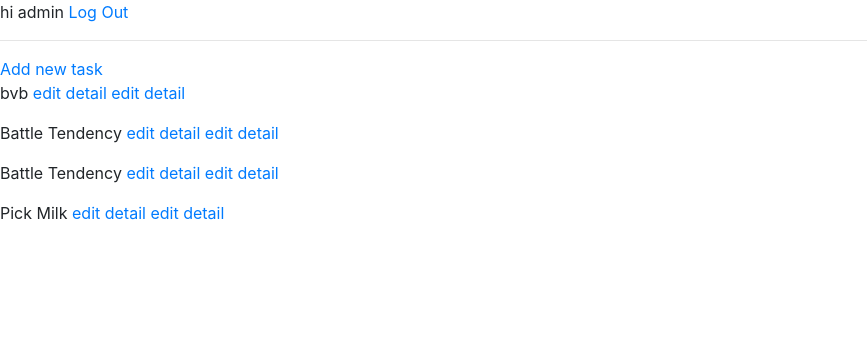
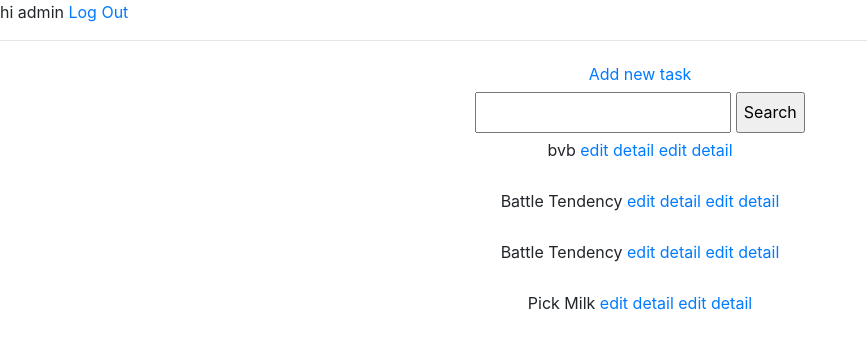
Before and after one commit to WinterOdin/CBV-To-Do-App, a Django app: page / in a window 1280 px wide. Shown: the top 349 px of the page, without its empty margins (0-867 px from the left). Run offline with Django 3.2, Linux system fonts and the light colour scheme; a user stored in the database is signed in; data comes from the database, SQL or seed files in the repository; both versions use the stored data as it was after the commit; some libraries are stand-ins or nearby versions.

Commit message:
small change in html just to make it more bearable

```diff
--- a/core/static/css/style.css
+++ b/core/static/css/style.css
@@ -0,0 +1,4 @@
+body{
+    color:red;
+    font-size:50px
+}
--- a/core/todo/templates/todo/base.html
+++ b/core/todo/templates/todo/base.html
@@ -9,8 +9,7 @@
 
 
     <meta name="viewport" content="width=device-width, initial-scale=1">
-    <link rel="stylesheet" type="text/css" href="{% static 'css/style.css' %}?v=3.4.2">
-    <link rel="stylesheet" type="text/css" href="{% static 'css/navbar.css' %}?v=3.4.2" >
+    <link rel="stylesheet" type="text/css" href="{% static 'css/style.css' %}">
 
     <link rel="stylesheet" href="https://stackpath.bootstrapcdn.com/bootstrap/4.3.1/css/bootstrap.min.css" integrity="sha384-ggOyR0iXCbMQv3Xipma34MD+dH/1fQ784/j6cY/iJTQUOhcWr7x9JvoRxT2MZw1T" crossorigin="anonymous">
 
@@ -28,6 +27,14 @@
     <link rel="stylesheet" href="https://use.fontawesome.com/releases/v5.15.2/css/fontawesome.css" integrity="sha384-Hx1dya9ptAdKu2hLNR5C2Cwgm+wCfwD0VMGE6jk5OUxxa9I58YfxOCwEtRog+3wk" crossorigin="anonymous">
 </head>
 <body>
+
+<style>
+    .wrapperList{
+        text-align: center;
+        line-height:35px;
+        font-size: 16px;
+    }
+</style>
 
 {% if request.user.is_authenticated  %}
     hi {{ request.user  }}
--- a/core/todo/templates/todo/task_list.html
+++ b/core/todo/templates/todo/task_list.html
@@ -1,11 +1,31 @@
 {% extends 'todo/base.html' %}
 {% block content  %}
+
+<div class="container">
+    <div class="row">
+        <div class="col-2">
+
+        </div>
+        <div class="col-8">
+            <div class="wrapperList">
                 <a href="{% url 'task-create'   %}" >Add new task</a>
+                <form method="GET">
+                    <input type="text" name="search-area" value="{{ search_input  }}">
+                    <input type="submit" value="Search">
+                </form>
                 {% for task in tasks  %}
                     <p>{{ task.title  }}<a href="{% url 'update' task.id %}"> edit </a><a href="{% url 'detail' task.id %}"> detail </a><a href="{% url 'update' task.id %}"> edit </a><a href="{% url 'delete' task.id %}"> detail </a></p>
 
                 {% empty  %}
                 nothing here add something
                 {% endfor  %}
+            </div>
+        </div>
+        <div class="col-2">
+
+        </div>
+    </div>
+</div>
+
 
 {% endblock  %}
--- a/core/todo/views.py
+++ b/core/todo/views.py
@@ -42,6 +42,13 @@
         context = super().get_context_data(**kwargs)
         context['tasks'] = context['tasks'].filter(user=self.request.user)
         context['count'] = context['tasks'].filter(complete=False).count()
+
+        search_input = self.request.GET.get('search-area') or ''
+        if search_input:
+            context['tasks'] = context['tasks'].filter(title__startswith=search_input)
+
+        context['search_input'] = search_input
+
         return context
 
 class TaskDetail(LoginRequiredMixin
```
Also changed, not shown: core/db.sqlite3. Lines whose indentation alone changed are shown as unchanged.
